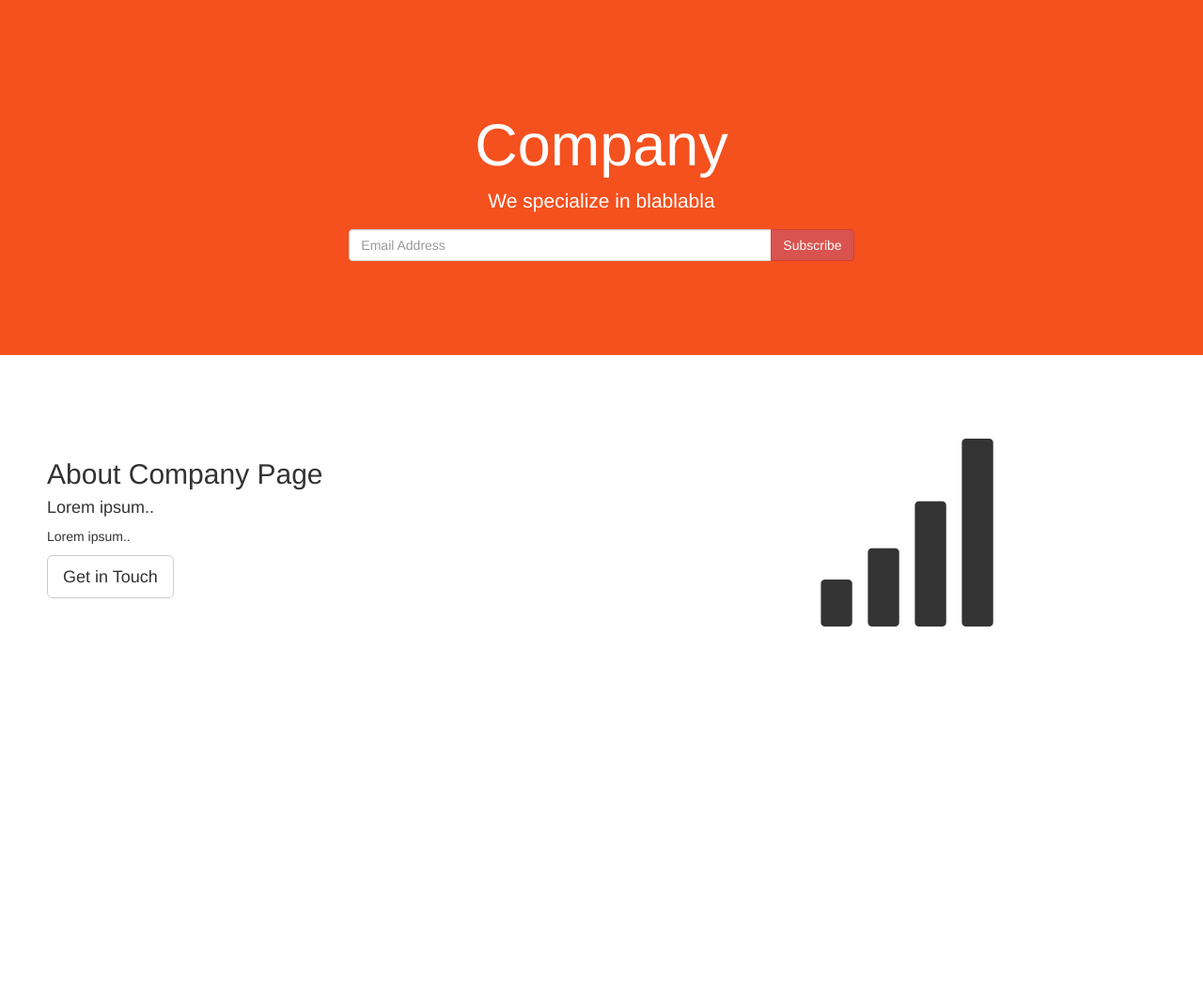
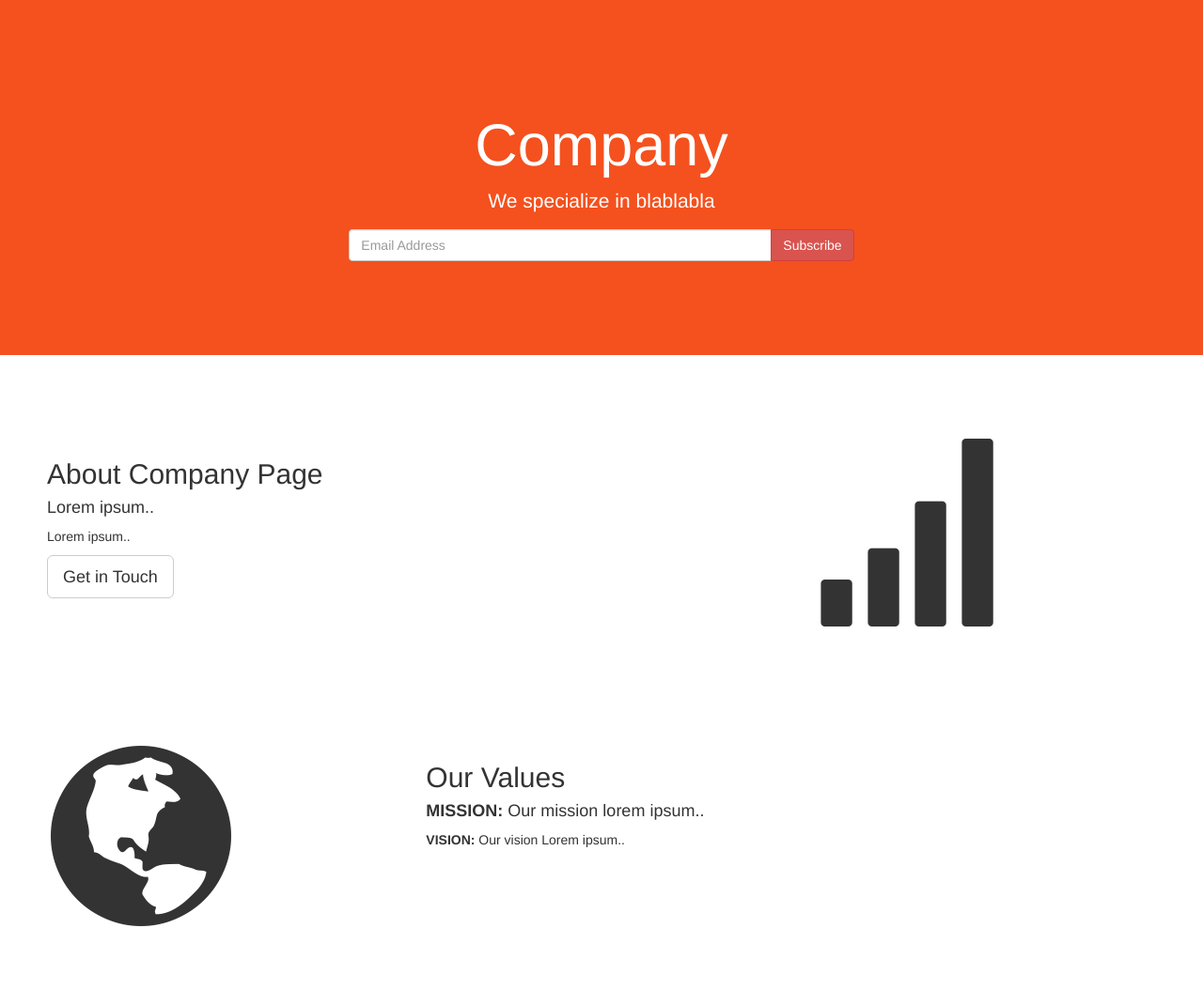
Before and after one commit to marcodotcastro/company, a plain HTML site: page index.html in a window 1280 px wide. Shown: the whole page at 94% size. Before the commit the page ends 800 px from the top, so only its background shows below. Drawn offline with nearby package versions, Linux system fonts and the light colour scheme.

Commit message:
feat: values company

```diff
--- a/index.html
+++ b/index.html
@@ -55,5 +55,17 @@
         </div>
     </div>
 </div>
+<div class="container-fluid bg-grey">
+    <div class="row">
+        <div class="col-sm-4">
+            <span class="glyphicon glyphicon-globe logo"></span>
+        </div>
+        <div class="col-sm-8">
+            <h2>Our Values</h2>
+            <h4><strong>MISSION:</strong> Our mission lorem ipsum..</h4>
+            <p><strong>VISION:</strong> Our vision Lorem ipsum..</p>
+        </div>
+    </div>
+</div>
 </body>
 </html>
```
